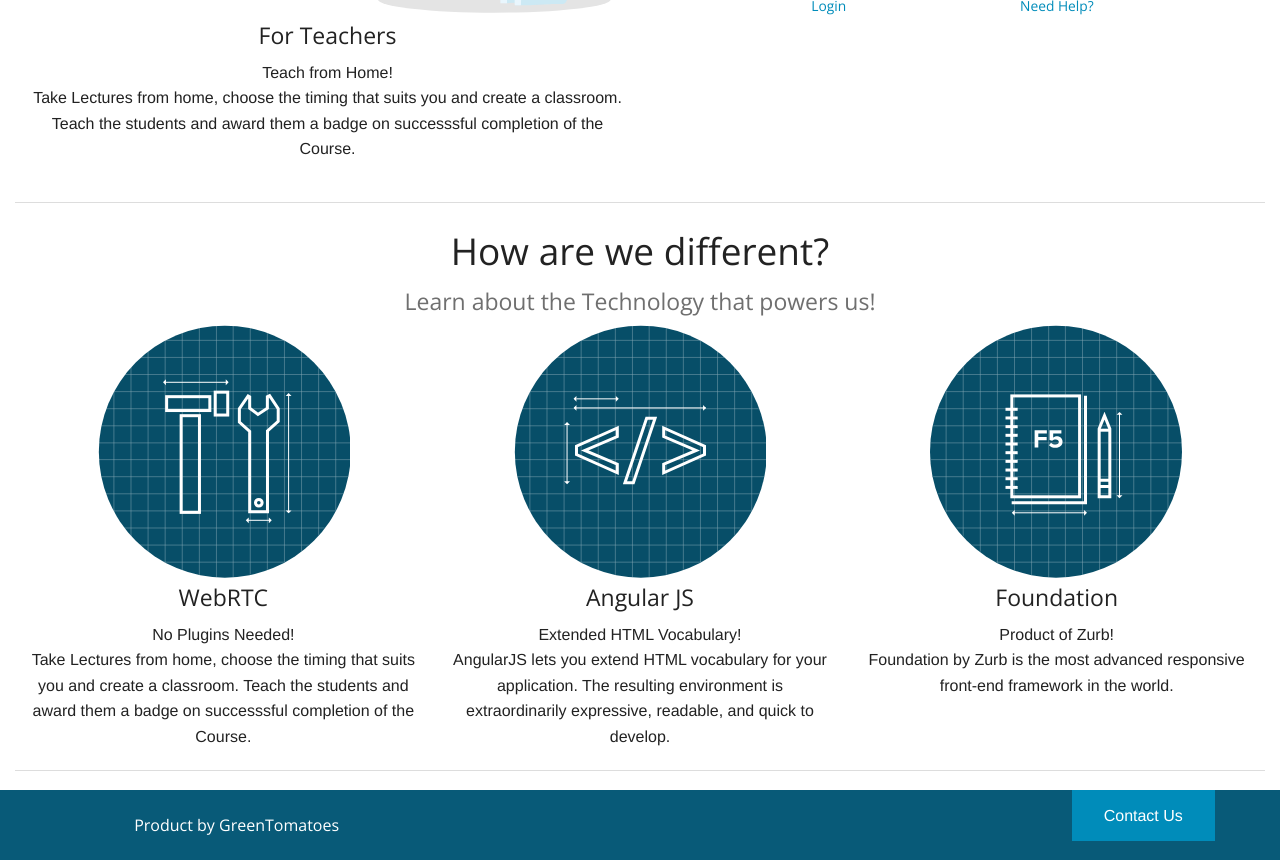
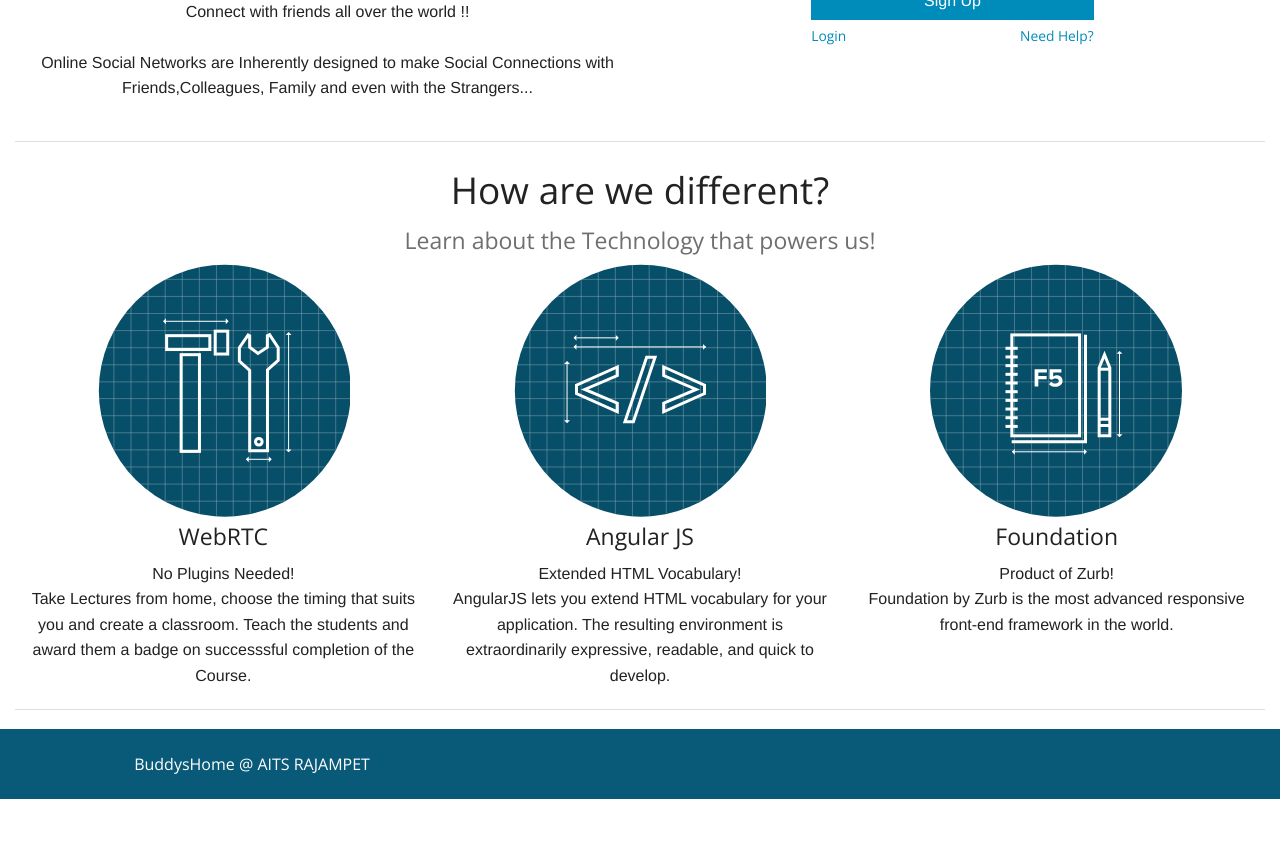
Before and after one commit to prasanthsai/mpac, a PHP site: page / in a window 1280 px wide. Shown: the part 501-1361 px from the top of the page. After the commit the page ends 1300 px from the top, so only its background shows below. Run offline with PHP 8.4, Linux system fonts and the light colour scheme; some libraries are stand-ins or nearby versions.

Commit message:
Index file changes

```diff
--- a/index.php
+++ b/index.php
@@ -12,8 +12,8 @@
 <head>
   <meta charset="utf-8">
   <meta name="viewport" content="width=device-width, initial-scale=1.0">
-  <title>MPAC-OSNs</title>
-	<link rel="shortcut icon" href="images/IITM_Color_Logo_30px.png" type="image/png">
+  <title>  Multiparty Access Control for OSNs   </title>
+	<link rel="shortcut icon" href="images/smiley1.jpeg" type="image/jpeg">
   <!-- If you are using CSS version, only link these 2 files, you may add app.css to use for your overrides if you like. -->
   <link rel="stylesheet" href="css/normalize.css">
   <link rel="stylesheet" href="css/foundation.css">
@@ -28,13 +28,13 @@
   <!-- body content begins -->
   	<!-- ### Sign In Modal - Begin -->
     <div id="signInModal" class="reveal-modal" data-reveal>
-  		<h3 class="text-center">Sign into Virtual Academy</h3><br>
+  		<h3 class="text-center"><italic>  Please Sign In  </italic></h3><br>
   	<form >
     	<div class="row">
         <div class="small-4 small-centered columns">
           <div class="row">
             <div class="small-12 columns">
-              <input type="text" name="username" id="l_email" placeholder="EMail">
+              <input type="text" name="username" id="l_email" placeholder="E-mail">
             </div>
           </div>
           <div class="row">
@@ -58,13 +58,13 @@
 
     <!-- ### Sign Up Modal - Begin -->
     <div id="signUpModal" class="reveal-modal" data-reveal>
-  		<h2 class="text-center">Sign Up with Virtual Academy</h2>
+  		<h2 class="text-center">Need Help ?</h2>
   	<form>
   	<div class="row">
     <div class="small-12 medium-9">
       <div class="row">
         <div class="small-3 medium-6 columns">
-          <label for="right-label" class="right inline">Username</label>
+          <h3> Please enter the correct details
         </div>
         <div class="small-9 medium-6 columns">
           <input type="text" id="right-label" placeholder="Username">
@@ -111,22 +111,40 @@
 	</div>
 	<!--### Sign Up Modal - End -->
 
-    	<!-- ### Contact Us Modal - Begin -->
-    <div id="contactUsModal" class="reveal-modal" data-reveal>
-  		<h2 class="text-center">Contact Us</h2>
-        <h3 class="text-center">Feel free to drop us a mail at: <br>
-        <a>contact@virtualacademy.com</a></h3>
-
+	<!-- ### Need Help Modal - Begin -->
+    <div id="help" class="reveal-modal" data-reveal>
+  		<h3 class="text-center"><italic>  You Need Help.. Right ??  </italic></h3><br>
+  	<form >
+    	<div class="row">
+        <div class="small-5 small-centered columns">
+          <div class="row">
+            <div class="small-12 columns">
+              <h6>Please enter valid details in order to proceed further !!<h6>
+            </div>
+          </div>
+		  <div class="row">
+            <div class="small-12 columns">
+              <h6>Fill all the details without leaving them blank !!<h6>
+            </div>
+          </div>
+          <div class="row">
+            <div class="small-12 columns">
+              <h6> Password Length must be atleast 4 characters !!</h6>
+            </div>
+          </div>
+        </div>
+  	  </div>
+	</form>
 
   		<a class="close-reveal-modal">&#215;</a>
 	</div>
-	<!--### Contact Us Modal - End -->
+	<!--### Need Help Modal End -->
 
     <!-- ### Top Nav - Begin -->
 	<nav class="top-bar" data-topbar>
   		<ul class="title-area">
     		<li class="name">
-      		<h1><a href="#">Virtual Academy | Prototype</a></h1>
+      		<h1><a href="#">BuddysHome</a></h1>
     		</li>
     		<li class="toggle-topbar menu-icon"><a href="#"><span></span></a></li>
   		</ul>
@@ -153,27 +171,26 @@
         <!-- ### Middle-Body Div - Begin -->
   <div id="Middle-Body" class="small-12 columns" >
     <div class="row text-center">
-      <div class="small-12 columns">
-        <h2>A brief overview of the site</h2>
-        <h4 class="subheader">Choose whether you wish to be a teacher or a student</h4>
+      <div class="small-12 columns"><br>
+        <h3 style="font-size:1.8rem;"> Multiparty Access Control for Online Social Networks: Model and Mechanisms </h3><h5>G Prasanth, N Sudheer Kumar</h5><br><br>
+        <!-- <h4 class="subheader">Choose whether you wish to be a teacher or a student</h4> -->
       </div>
     </div>
     <div class="row text-center">
       <div class="small-6 columns ">
         <a href="#">
-          <img src="./img/faster-to-learn.svg">
-          <h4>For Teachers</h4>
-        </a>
-        <p>Teach from Home!
-                        <br> Take Lectures from home, choose the timing that suits you and create a classroom.
-                        Teach the students and award them a badge on successsful completion of the Course.</p>
+          <img src="./images/social1.jpg"/>
+                  </a>
+        <p>Connect with friends all over the world !! <br>
+
+                        <br> Online Social Networks are Inherently designed to make Social Connections with Friends,Colleagues, Family and even with the Strangers...</p>
       </div>
       <div class="small-6 columns ">
         <div class="row">
           <div class="small-3 columns"></div>
             <div class="small-9 columns">
           <br><br>
-            <h4 class="text-left"> Register </h4>
+            <h4 class="text-left"> Sign Up  </h4>
           <form class="" >
             <div class="row">
               <div class="small-8 columns">
@@ -210,9 +227,9 @@
             <div class="row">
               <div class="small-8 columns">
               <h4 class="text-left" id="form_error_msg" style="margin-top:-0.9rem;"></h4>
-<a href="#" id="registerform" class="button expand" style="height:40px; line-height:8px">Register</a>
-              <h4 class="text-left" style="margin-top:-1.5rem;"><small><a href="#"> Login</a> </small></h4>
-              <h4 class="text-right" style="margin-top:-2.5rem;"><small><a href="#"> Need Help?</a> </small></h4>
+<a href="#" id="registerform" class="button expand" style="height:40px; line-height:8px">Sign Up</a>
+              <h4 class="text-left" style="margin-top:-1.5rem;"><small><a href="#" data-reveal-id="signInModal"> Login</a> </small></h4>
+              <h4 class="text-right" style="margin-top:-2.5rem;"><small><a href="#" data-reveal-id="help"> Need Help?</a> </small></h4>
               </div>
             </div>
             <div class="row" style="margin-top:-5rem;" >
@@ -267,11 +284,8 @@
         <div class="small-12 columns" id="Footer-Body">
                 <div class="row">
                 	<div class="small-7 small-offset-1 columns">
-                    	<h4>Product by GreenTomatoes</h4>
+                    	<h4>BuddysHome @ AITS RAJAMPET</h4>
                 	</div>
-                    <div class="small-2 columns">
-                    	<a href="#" data-reveal-id="contactUsModal" class="button">Contact Us</a>
-                    </div>
                 </div>
         </div>
     	<!-- ### Footer-Body Div - End -->
--- a/subheader.php
+++ b/subheader.php
@@ -32,13 +32,13 @@
 	<nav class="top-bar" data-topbar>
   		<ul class="title-area">
     		<li class="name">
-      		<h1><a href="#">Virtual Academy | Prototype</a></h1>
+      		<h1><a href="#">BuddysHome</a></h1>
     		</li>
     		<li class="toggle-topbar menu-icon"><a href="#"><span></span></a></li>
   		</ul>
 
   		<section class="top-bar-section">
-    	<!-- Left Nav Section -->
+    	<!-- Left Nav Section
     	<ul class="right">
 
             <li><a href="./index.php">Home</a></li>
@@ -46,7 +46,7 @@
             <li><a href="topstudents.php">Top Students</a></li>
             <li><a href="dashboard.php">Dash Board</a></li>
             <li class="has-form"><a href="logout.php" class="button">Sign Out</a></li>
-        </ul>
+        </ul>  -->
  		</section>
 	</nav>
 	<!--### Top Nav - End -->
```
Also changed, not shown: welcome.php (+9 -9 lines).
